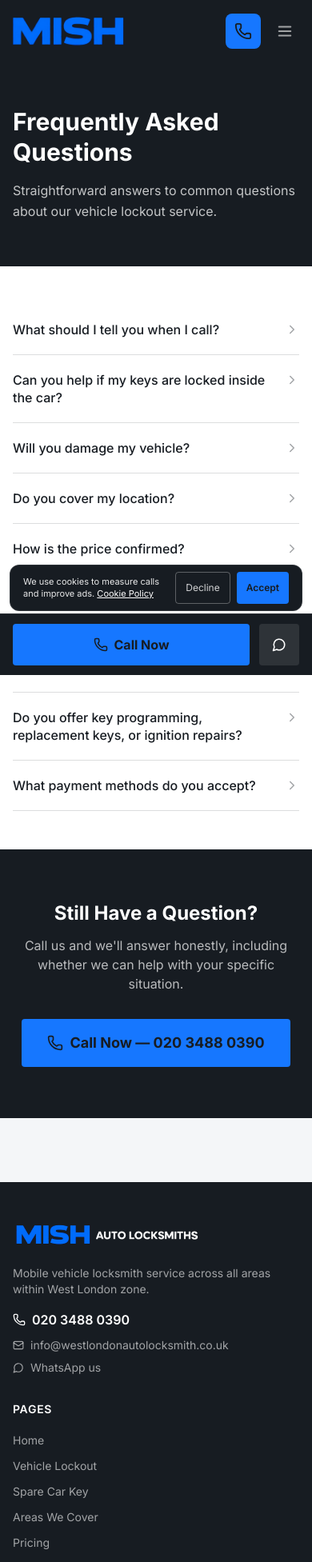
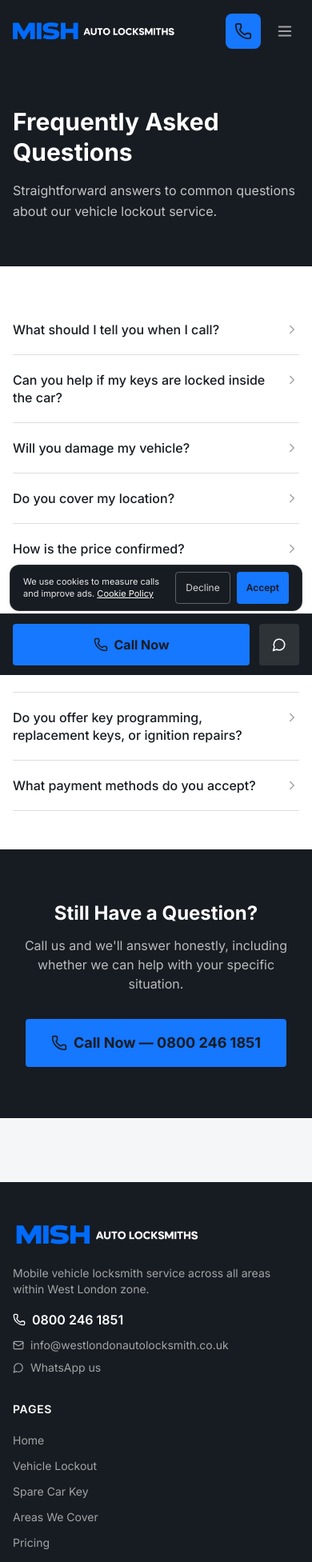
Before and after one commit to MishAutomotiveGroup/mishlocksmithswebsite, a Next.js app: page /faqs in a window 390 px wide. Shown: the top 1953 px of the page at 80% size. Built offline with nearby package versions, Linux system fonts and the light colour scheme.

Commit message:
Use full mobile logo and update phone number

```diff
--- a/components/layout/SiteHeader.tsx
+++ b/components/layout/SiteHeader.tsx
@@ -57,14 +57,14 @@ export default function SiteHeader() {
           {/* Logo */}
           <Link
             href="/"
-            className="flex items-center h-[77px] w-[55%] md:w-auto shrink-0 overflow-hidden"
+            className="flex flex-1 md:flex-none items-center h-[77px] min-w-0 md:w-auto shrink overflow-hidden"
             aria-label="Mish Auto Locksmiths — home"
             data-testid="header-logo"
           >
             <img
-              src="/logo-mark.svg"
-              alt="Mish"
-              className="h-11 w-auto object-contain object-left md:hidden"
+              src="/logo-on-dark.svg"
+              alt="Mish Auto Locksmiths"
+              className="block md:hidden w-full max-w-[210px] h-auto object-contain object-left"
             />
             <img
               src="/logo-on-dark.svg"
@@ -74,7 +74,7 @@ export default function SiteHeader() {
           </Link>
 
           {/* Spacer */}
-          <div className="flex-1" />
+          <div className="hidden md:block flex-1" />
 
           {/* Call — mobile: icon only */}
           <a
--- a/content/siteContent.ts
+++ b/content/siteContent.ts
@@ -3,9 +3,9 @@ export const siteContent = {
   business: {
     name: "West London Auto Locksmith",
     tagline: "Mobile Car Locksmith",
-    phone: "020 3488 0390",
-    phoneDisplay: "020 3488 0390",
-    phoneE164: "+442034880390",
+    phone: "0800 246 1851",
+    phoneDisplay: "0800 246 1851",
+    phoneE164: "+448002461851",
     email: "info@westlondonautolocksmith.co.uk",
     whatsappEnabled: true,
     whatsappNumber: "447723191544",
```
